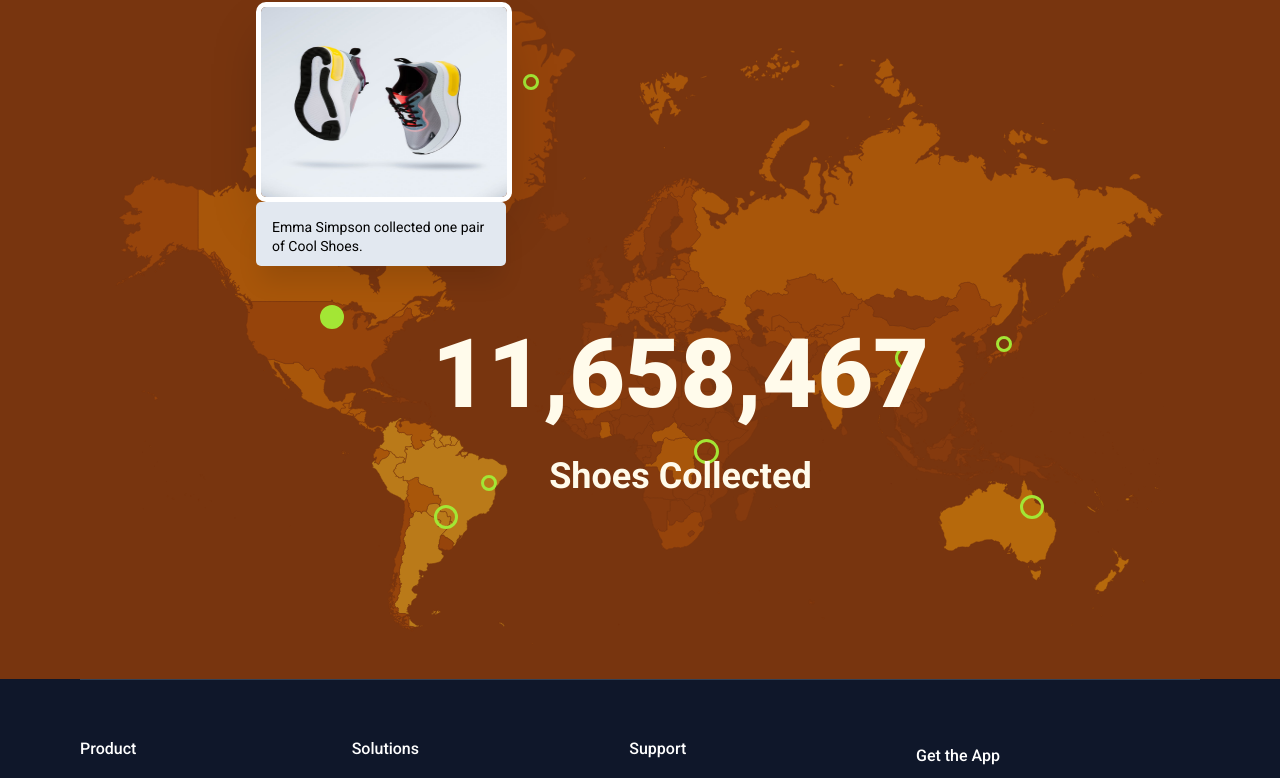
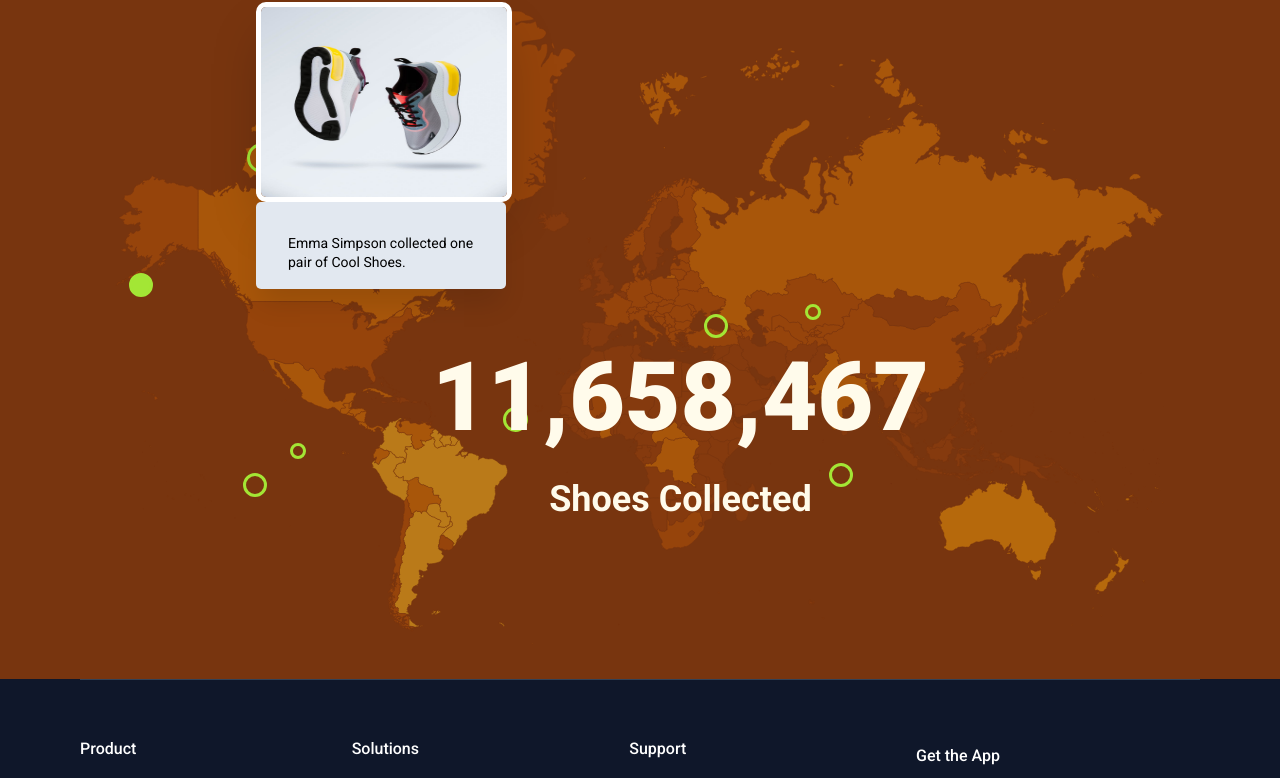
Before and after one commit to SuayipEmre/Collers-Task, a Next.js app: page / in a window 1280 px wide. Shown: the part 5649-6427 px from the top of the page. Built offline with nearby package versions, Linux system fonts and the light colour scheme.

Commit message:
fix: fixed a design issue

```diff
--- a/src/components/ShoesCollectedContent/index.tsx
+++ b/src/components/ShoesCollectedContent/index.tsx
@@ -9,10 +9,10 @@ const ShoesCollectedContent = () => {
 
 
       <div className='absolute top-10 left-[20%] z-10'>
-        <Image src={Shoes} alt='shoes' className='rounded-[10px] w-64 h-[200px] border-[5px] border-white shadow-black-heavy' />
+        <Image src={Shoes} alt='shoes' className='rounded-[10px] gap-[10px] w-64 h-[200px] border-[5px] border-white shadow-black-heavy' />
 
-        <div className='pt-4 pb-2 px-4 w-[250px] h-16 bg-[#E2E8F0] rounded-[5px] shadow-black-strong'>
-          <p className=" text-sm font-normal leading-[19.6px] text-left">
+        <div className='pt-4 pb-2 px-4 w-[250px]  bg-[#E2E8F0] rounded-[5px] shadow-black-strong'>
+          <p className="  pt-4 px-4 pb-2 text-sm font-normal leading-[19.6px] text-left">
             Emma Simpson collected one pair of Cool Shoes.
           </p>
 
@@ -35,7 +35,7 @@ const ShoesCollectedContent = () => {
         <div className='hidden xl:flex items-center justify-center'> <MapDesktopIcon /></div>
       </div>
 
-      <div className='absolute top-20 right-0 sm:right-40  md:right-56 xl:top-28  xl:left-1/4 '>
+      <div className='absolute top-20 right-0 sm:right-40  md:right-56 xl:top-22  xl:right-1/3 '>
         <div className='flex xl:hidden'><MobileElipses /></div>
         <div className='hidden xl:flex'><DesktopElipses /></div>
       </div>
--- a/src/components/TheyLoveUsContent/index.tsx
+++ b/src/components/TheyLoveUsContent/index.tsx
@@ -60,7 +60,7 @@ const TheyLoveUscontent = () => {
                     arrows={false}
                     autoPlaySpeed={3000}
                     centerMode={false}
-                    containerClass="relative "
+                    containerClass="relative"
                     draggable
                     focusOnSelect={false}
                     infinite
```
